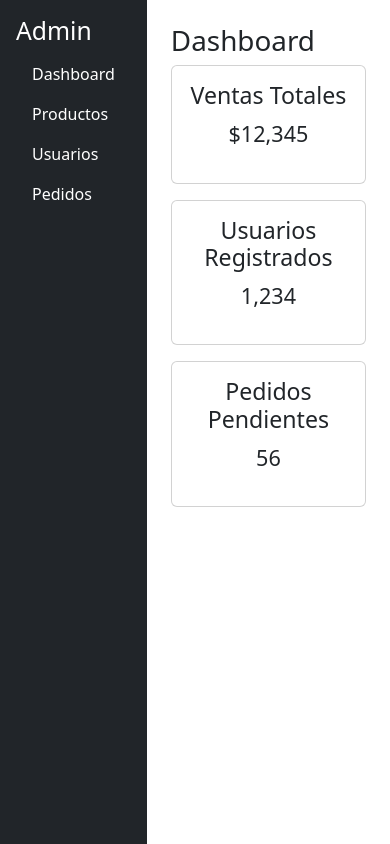
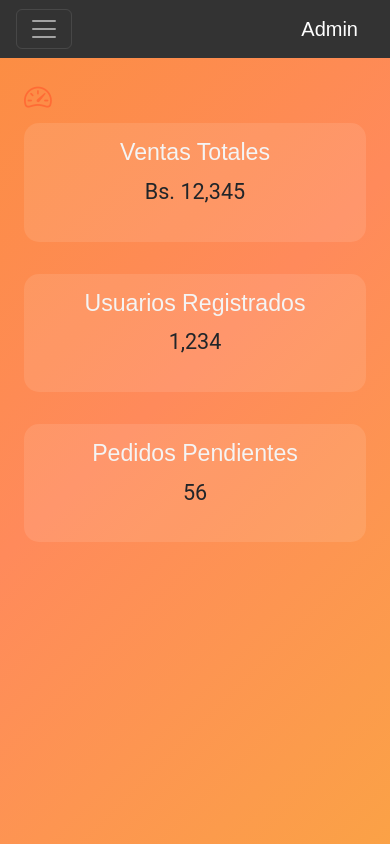
Before and after one commit to Rabbit7450/Proyecto3, a PHP site: page /views/admin/index.html in a window 390 px wide. Run offline with PHP 8.4, Linux system fonts and the light colour scheme.

Commit message:
Add files via upload

```diff
--- a/PizzaSteve/views/admin/css/style.css
+++ b/PizzaSteve/views/admin/css/style.css
@@ -1 +1,61 @@
 /* Admin-specific styles */
+/* Sidebar width on md+ when offcanvas is static */
+.offcanvas-md {
+    width: 260px;
+}
+
+@media (min-width: 768px) {
+    .offcanvas-md {
+        visibility: visible !important;
+        transform: none !important;
+    }
+}
+
+.sidebar .nav-link, .offcanvas-body .nav-link {
+    color: #fff;
+}
+
+.offcanvas-body .nav-link i {
+    color: var(--primary-color, #ff6b35);
+    transition: color .2s ease, transform .2s ease;
+}
+
+.offcanvas-body .nav-link:hover i,
+.offcanvas-body .nav-link.active i {
+    color: var(--primary-color, #ff6b35);
+}
+
+.offcanvas-body .nav-link:hover {
+    background: rgba(255,255,255,0.08);
+}
+
+.navbar.bg-dark {
+    background-color: var(--dark-color, #333) !important;
+}
+
+.content h1 i {
+    color: var(--primary-color, #ff6b35);
+}
+
+.card .card-title {
+    color: var(--primary-color, #ff6b35);
+}
+
+.btn-primary {
+    background-color: var(--primary-color, #ff6b35);
+    border-color: var(--primary-color, #ff6b35);
+}
+
+.btn-primary:hover {
+    background-color: #e65c2e;
+    border-color: #e65c2e;
+}
+
+/* Table tweaks for dark headers and brand accents */
+.table thead th {
+    border-bottom: 2px solid rgba(0,0,0,0.05);
+}
+
+.table tbody tr:hover {
+    background-color: rgba(0,0,0,0.02);
+}
--- a/PizzaSteve/views/admin/index.html
+++ b/PizzaSteve/views/admin/index.html
@@ -5,27 +5,65 @@
     <meta name="viewport" content="width=device-width, initial-scale=1.0">
     <title>Panel de Administrador</title>
     <link rel="stylesheet" href="https://cdn.jsdelivr.net/npm/bootstrap@5.3.3/dist/css/bootstrap.min.css">
+    <link rel="stylesheet" href="../../assets/css/style.css">
+    <link rel="stylesheet" href="https://cdn.jsdelivr.net/npm/bootstrap-icons@1.11.3/font/bootstrap-icons.min.css">
     <link rel="stylesheet" href="css/style.css">
 </head>
 <body>
-    <div class="d-flex">
-        <div class="sidebar bg-dark vh-100 p-3">
-            <h2 class="text-white">Admin</h2>
+    <nav class="navbar navbar-dark bg-dark d-md-none sticky-top px-3">
+        <button class="navbar-toggler" type="button" data-bs-toggle="offcanvas" data-bs-target="#adminSidebar" aria-controls="adminSidebar" aria-label="Abrir menú">
+            <span class="navbar-toggler-icon"></span>
+        </button>
+        <span class="navbar-brand ms-2">Admin</span>
+    </nav>
+    <div class="container-fluid">
+        <div class="row flex-nowrap">
+            <div id="adminSidebar" class="offcanvas-md offcanvas-start bg-dark text-white col-md-3 col-lg-2 p-3" tabindex="-1" aria-labelledby="sidebarLabel">
+                <div class="offcanvas-header d-md-none">
+                    <h2 class="offcanvas-title" id="sidebarLabel">Admin</h2>
+                    <button type="button" class="btn-close btn-close-white" data-bs-dismiss="offcanvas" aria-label="Close"></button>
+                </div>
+                <div class="offcanvas-body p-0">
+                    <h2 class="text-white d-none d-md-block px-3">Admin</h2>
                     <ul class="nav flex-column">
-                <li class="nav-item"><a class="nav-link text-white" href="#dashboard">Dashboard</a></li>
-                <li class="nav-item"><a class="nav-link text-white" href="#products">Productos</a></li>
-                <li class="nav-item"><a class="nav-link text-white" href="#users">Usuarios</a></li>
-                <li class="nav-item"><a class="nav-link text-white" href="#orders">Pedidos</a></li>
+                        <li class="nav-item">
+                            <a class="nav-link text-white px-3 py-2" data-bs-dismiss="offcanvas" href="#dashboard" data-bs-toggle="tooltip" data-bs-placement="right" title="Dashboard">
+                                <i class="bi bi-speedometer2 fs-5"></i>
+                                <span class="visually-hidden">Dashboard</span>
+                            </a>
+                        </li>
+                        <li class="nav-item">
+                            <a class="nav-link text-white px-3 py-2" data-bs-dismiss="offcanvas" href="#products" data-bs-toggle="tooltip" data-bs-placement="right" title="Productos">
+                                <i class="bi bi-box-seam fs-5"></i>
+                                <span class="visually-hidden">Productos</span>
+                            </a>
+                        </li>
+                        <li class="nav-item">
+                            <a class="nav-link text-white px-3 py-2" data-bs-dismiss="offcanvas" href="#users" data-bs-toggle="tooltip" data-bs-placement="right" title="Usuarios">
+                                <i class="bi bi-people fs-5"></i>
+                                <span class="visually-hidden">Usuarios</span>
+                            </a>
+                        </li>
+                        <li class="nav-item">
+                            <a class="nav-link text-white px-3 py-2" data-bs-dismiss="offcanvas" href="#orders" data-bs-toggle="tooltip" data-bs-placement="right" title="Pedidos">
+                                <i class="bi bi-receipt fs-5"></i>
+                                <span class="visually-hidden">Pedidos</span>
+                            </a>
+                        </li>
                     </ul>
                 </div>
-        <div class="content p-4">
-            <div id="dashboard">
-                <h1>Dashboard</h1>
-                <div class="row">
+            </div>
+            <div class="content col-md-9 col-lg-10 p-4">
+            <div id="dashboard" aria-label="Dashboard">
+                <h1 class="d-flex align-items-center gap-2">
+                    <i class="bi bi-speedometer2"></i>
+                    <span class="visually-hidden">Dashboard</span>
+                </h1>
+                <div class="row g-3">
                     <div class="col-md-4">
                         <div class="card text-center p-3 mb-3">
                             <h3>Ventas Totales</h3>
-                            <p class="fs-4">$12,345</p>
+                            <p class="fs-4">Bs. 12,345</p>
                         </div>
                     </div>
                     <div class="col-md-4">
@@ -42,8 +80,11 @@
                     </div>
                 </div>
             </div>
-            <div id="products" class="d-none">
-                <h1>Gestionar Productos</h1>
+            <div id="products" class="d-none" aria-label="Gestionar Productos">
+                <h1 class="d-flex align-items-center gap-2">
+                    <i class="bi bi-box-seam"></i>
+                    <span class="visually-hidden">Gestionar Productos</span>
+                </h1>
                 <div class="card">
                     <div class="card-body">
                         <h5 class="card-title">Agregar Nuevo Producto</h5>
@@ -60,7 +101,10 @@
                                 <label for="productPrice" class="form-label">Precio</label>
                                 <input type="number" class="form-control" id="productPrice" step="0.01" required>
                             </div>
-                            <button type="submit" class="btn btn-primary">Agregar Producto</button>
+                            <button type="submit" class="btn btn-primary" data-bs-toggle="tooltip" title="Agregar">
+                                <i class="bi bi-plus-circle"></i>
+                                <span class="visually-hidden">Agregar Producto</span>
+                            </button>
                         </form>
                     </div>
                 </div>
@@ -68,7 +112,8 @@
                 <div class="card mt-4">
                     <div class="card-body">
                         <h5 class="card-title">Lista de Productos</h5>
-                        <table class="table">
+                        <div class="table-responsive">
+                            <table class="table align-middle">
                                 <thead>
                                     <tr>
                                         <th>Nombre</th>
@@ -84,8 +129,12 @@
                         </div>
                     </div>
                 </div>
-            <div id="users" class="d-none">
-                <h1>Gestionar Usuarios</h1>
+            </div>
+            <div id="users" class="d-none" aria-label="Gestionar Usuarios">
+                <h1 class="d-flex align-items-center gap-2">
+                    <i class="bi bi-people"></i>
+                    <span class="visually-hidden">Gestionar Usuarios</span>
+                </h1>
                 <div class="card">
                     <div class="card-body">
                         <h5 class="card-title">Agregar Nuevo Usuario</h5>
@@ -111,7 +160,10 @@
                                     <option value="Admin">Admin</option>
                                 </select>
                             </div>
-                            <button type="submit" class="btn btn-primary">Agregar Usuario</button>
+                            <button type="submit" class="btn btn-primary" data-bs-toggle="tooltip" title="Agregar">
+                                <i class="bi bi-plus-circle"></i>
+                                <span class="visually-hidden">Agregar Usuario</span>
+                            </button>
                         </form>
                     </div>
                 </div>
@@ -119,7 +171,8 @@
                 <div class="card mt-4">
                     <div class="card-body">
                         <h5 class="card-title">Lista de Usuarios</h5>
-                        <table class="table">
+                        <div class="table-responsive">
+                            <table class="table align-middle">
                                 <thead>
                                     <tr>
                                         <th>Nombre de Usuario</th>
@@ -135,12 +188,17 @@
                         </div>
                     </div>
                 </div>
-            <div id="orders" class="d-none">
-                <h1>Gestionar Pedidos</h1>
+            </div>
+            <div id="orders" class="d-none" aria-label="Gestionar Pedidos">
+                <h1 class="d-flex align-items-center gap-2">
+                    <i class="bi bi-receipt"></i>
+                    <span class="visually-hidden">Gestionar Pedidos</span>
+                </h1>
                 <div class="card mt-4">
                     <div class="card-body">
                         <h5 class="card-title">Lista de Pedidos</h5>
-                        <table class="table">
+                        <div class="table-responsive">
+                            <table class="table align-middle">
                                 <thead>
                                     <tr>
                                         <th>ID Pedido</th>
@@ -154,6 +212,8 @@
                                     <!-- Order rows will be inserted here -->
                                 </tbody>
                             </table>
+                        </div>
+                    </div>
                 </div>
             </div>
             </div>
@@ -183,7 +243,10 @@
                             <label for="editProductPrice" class="form-label">Precio</label>
                             <input type="number" class="form-control" id="editProductPrice" step="0.01" required>
                         </div>
-                        <button type="submit" class="btn btn-primary">Guardar Cambios</button>
+                        <button type="submit" class="btn btn-primary" data-bs-toggle="tooltip" title="Guardar">
+                            <i class="bi bi-save"></i>
+                            <span class="visually-hidden">Guardar Cambios</span>
+                        </button>
                     </form>
                 </div>
             </div>
@@ -217,7 +280,10 @@
                                                                 <option value="Repartidor">Delivery</option>
                                                                 <option value="Admin">Admin</option>
                                                             </select>                        </div>
-                        <button type="submit" class="btn btn-primary">Guardar Cambios</button>
+                        <button type="submit" class="btn btn-primary" data-bs-toggle="tooltip" title="Guardar">
+                            <i class="bi bi-save"></i>
+                            <span class="visually-hidden">Guardar Cambios</span>
+                        </button>
                     </form>
                 </div>
             </div>
--- a/PizzaSteve/views/admin/js/main.js
+++ b/PizzaSteve/views/admin/js/main.js
@@ -1,6 +1,22 @@
 document.addEventListener('DOMContentLoaded', function() {
-    const navLinks = document.querySelectorAll('.sidebar .nav-link');
+    function initTooltips(root = document) {
+        const tooltipTriggerList = [].slice.call(root.querySelectorAll('[data-bs-toggle="tooltip"]'));
+        tooltipTriggerList.forEach(function (tooltipTriggerEl) {
+            // Dispose existing to avoid duplicates
+            const existing = bootstrap.Tooltip.getInstance(tooltipTriggerEl);
+            if (existing) existing.dispose();
+            new bootstrap.Tooltip(tooltipTriggerEl);
+        });
+    }
+    // Initialize tooltips on load
+    initTooltips(document);
+    const navLinks = document.querySelectorAll('#adminSidebar .nav-link, .sidebar .nav-link');
     const sections = document.querySelectorAll('.content > div');
+    // Set initial active state
+    if (navLinks.length) {
+        navLinks.forEach(l => l.classList.remove('active'));
+        navLinks[0].classList.add('active');
+    }
 
     navLinks.forEach(link => {
         link.addEventListener('click', function(e) {
@@ -14,6 +30,10 @@
                     section.classList.add('d-none');
                 }
             });
+
+            // set active state for nav icons
+            navLinks.forEach(l => l.classList.remove('active'));
+            this.classList.add('active');
 
             if (targetId === 'products') {
                 loadProducts();
@@ -45,10 +65,16 @@
                         <tr>
                             <td>${product.nombre}</td>
                             <td>${product.descripcion}</td>
-                            <td>${product.precio}</td>
+                            <td>Bs. ${Number(product.precio).toFixed(2)}</td>
                             <td>
-                                <button class="btn btn-sm btn-primary edit-product" data-id="${product.id_producto}">Editar</button>
-                                <button class="btn btn-sm btn-danger delete-product" data-id="${product.id_producto}">Eliminar</button>
+                                <button class="btn btn-sm btn-outline-primary edit-product" data-id="${product.id_producto}" data-bs-toggle="tooltip" title="Editar">
+                                    <i class="bi bi-pencil"></i>
+                                    <span class="visually-hidden">Editar</span>
+                                </button>
+                                <button class="btn btn-sm btn-outline-danger delete-product" data-id="${product.id_producto}" data-bs-toggle="tooltip" title="Eliminar">
+                                    <i class="bi bi-trash"></i>
+                                    <span class="visually-hidden">Eliminar</span>
+                                </button>
                             </td>
                         </tr>
                     `;
@@ -67,7 +93,11 @@
                     });
                 });
             })
-            .catch(error => console.error('Error al cargar productos:', error));
+            .then(() => initTooltips(document))
+            .catch(error => {
+                console.error('Error al cargar productos:', error);
+                alert('No se pudieron cargar los productos. Ver consola para más detalles.');
+            });
     }
 
     const addProductForm = document.getElementById('addProductForm');
@@ -175,8 +205,14 @@
                             <td>${user.email}</td>
                             <td>${user.role}</td>
                             <td>
-                                <button class="btn btn-sm btn-primary edit-user" data-id="${user.id_usuario}">Editar</button>
-                                <button class="btn btn-sm btn-danger delete-user" data-id="${user.id_usuario}">Eliminar</button>
+                                <button class="btn btn-sm btn-outline-primary edit-user" data-id="${user.id_usuario}" data-bs-toggle="tooltip" title="Editar">
+                                    <i class="bi bi-pencil"></i>
+                                    <span class="visually-hidden">Editar</span>
+                                </button>
+                                <button class="btn btn-sm btn-outline-danger delete-user" data-id="${user.id_usuario}" data-bs-toggle="tooltip" title="Eliminar">
+                                    <i class="bi bi-trash"></i>
+                                    <span class="visually-hidden">Eliminar</span>
+                                </button>
                             </td>
                         </tr>
                     `;
@@ -195,7 +231,11 @@
                     });
                 });
             })
-            .catch(error => console.error('Error al cargar usuarios:', error));
+            .then(() => initTooltips(document))
+            .catch(error => {
+                console.error('Error al cargar usuarios:', error);
+                alert('No se pudieron cargar los usuarios. Ver consola para más detalles.');
+            });
     }
 
     const addUserForm = document.getElementById('addUserForm');
@@ -302,16 +342,23 @@
                         <tr>
                             <td>${order.id}</td>
                             <td>${order.customerName}</td>
-                            <td>${order.price}</td>
+                            <td>Bs. ${Number(order.price).toFixed(2)}</td>
                             <td>${order.status}</td>
                             <td>
-                                <button class="btn btn-sm btn-primary">Ver Detalles</button>
+                                <button class="btn btn-sm btn-outline-secondary" data-bs-toggle="tooltip" title="Ver detalles">
+                                    <i class="bi bi-eye"></i>
+                                    <span class="visually-hidden">Ver Detalles</span>
+                                </button>
                             </td>
                         </tr>
                     `;
                     ordersTableBody.innerHTML += row;
                 });
             })
-            .catch(error => console.error('Error al cargar pedidos:', error));
+            .then(() => initTooltips(document))
+            .catch(error => {
+                console.error('Error al cargar pedidos:', error);
+                alert('No se pudieron cargar los pedidos. Ver consola para más detalles.');
+            });
     }
 });
```
Lines whose indentation alone changed are shown as unchanged.
